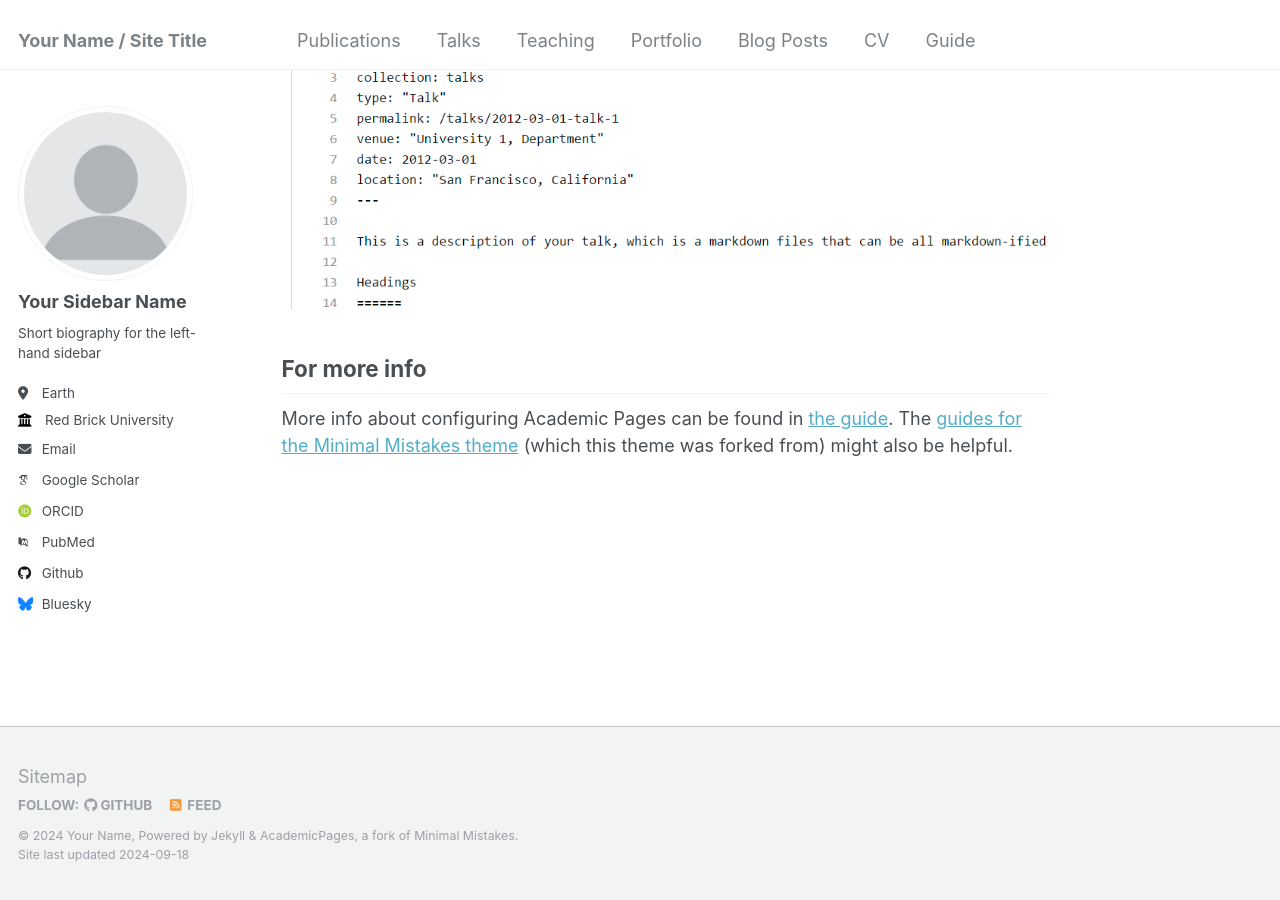
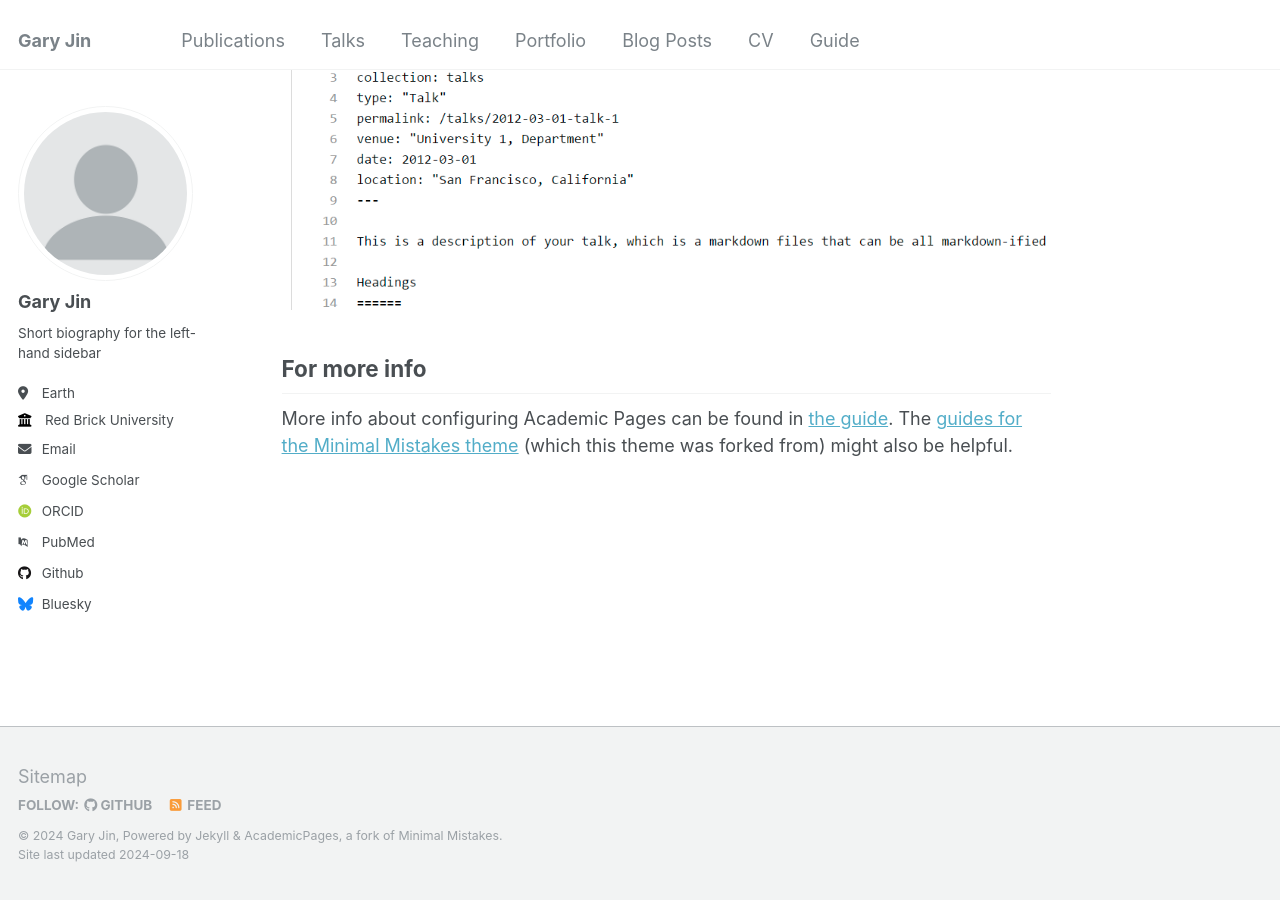
Before and after one commit to TheAttackingEyebrows/theattackingeyebrows.github.io, a Jekyll site: the page built from _pages/about.md, in a window 1280 px wide and 900 px high, scrolled down 2679 px. Built offline with Jekyll 4.4.1, drawn with Linux system fonts in a browser that asks for light colours; some web fonts are replaced.

Commit message:
Update _config.yml
name change

```diff
--- a/_config.yml
+++ b/_config.yml
@@ -8,13 +8,13 @@
 
 # Basic Site Settings
 locale                   : "en-US"
-title                    : "Your Name / Site Title"
+title                    : "Gary Jin"
 title_separator          : "-"
-name                     : &name "Your Name"
+name                     : &name "Gary Jin"
 description              : &description "personal description"
-url                      : https://academicpages.github.io # the base hostname & protocol for your site e.g. "https://mmistakes.github.io"
+url                      : https://theattackingeyebrows.github.io # the base hostname & protocol for your site e.g. "https://mmistakes.github.io"
 baseurl                  : "" # the subpath of your site, e.g. "/blog"
-repository               : "academicpages/academicpages.github.io"
+repository               : "TheAttackingEyebrows/theattackingeyebrows.github.io"
 
 # Site Author - The following control what appear as part of the author content on the side bar.
 #               If a field is blank the icon and link will not appear, otherwise it will be shown.
@@ -22,7 +22,7 @@ repository               : "academicpages/academicpages.github.io"
 author:
   # Biographic information
   avatar           : "profile.png"
-  name             : "Your Sidebar Name"
+  name             : "Gary Jin"
   pronouns         : # example: "she/her"
   bio              : "Short biography for the left-hand sidebar"
   location         : "Earth"
```
